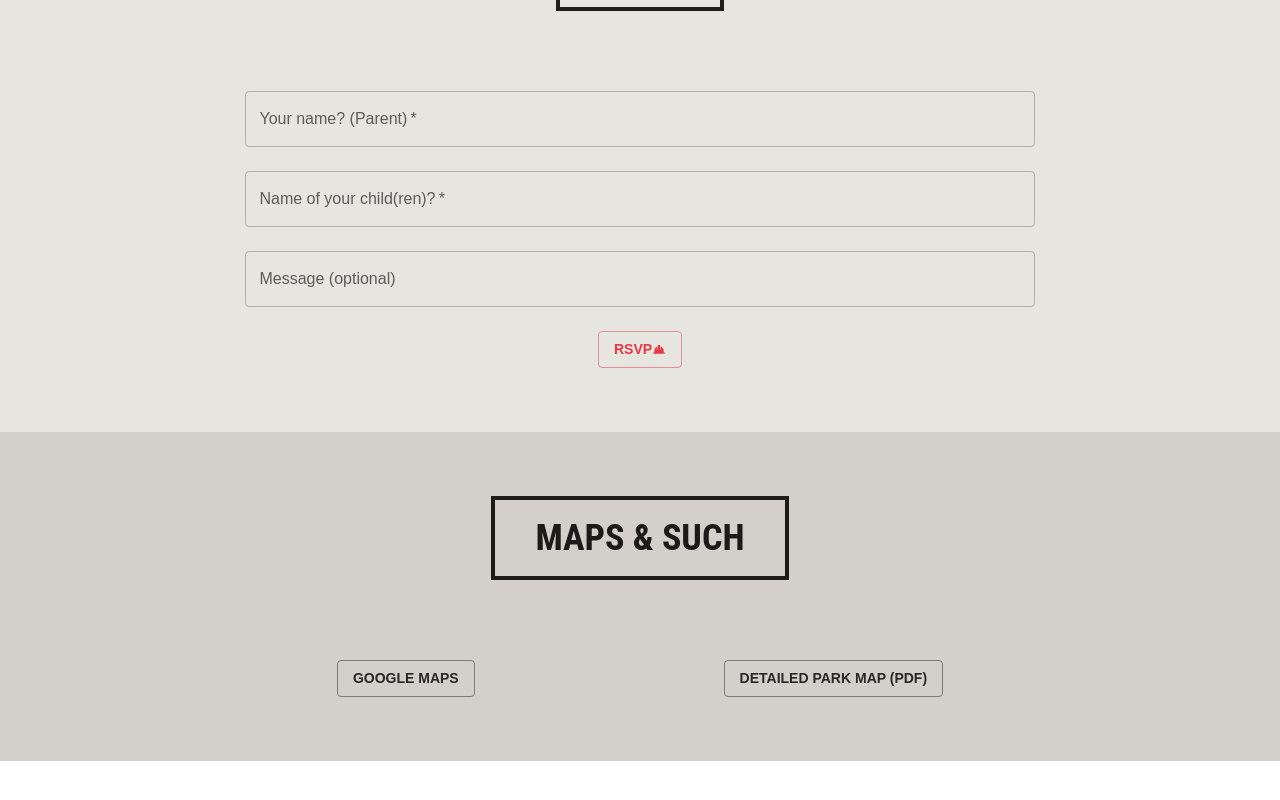
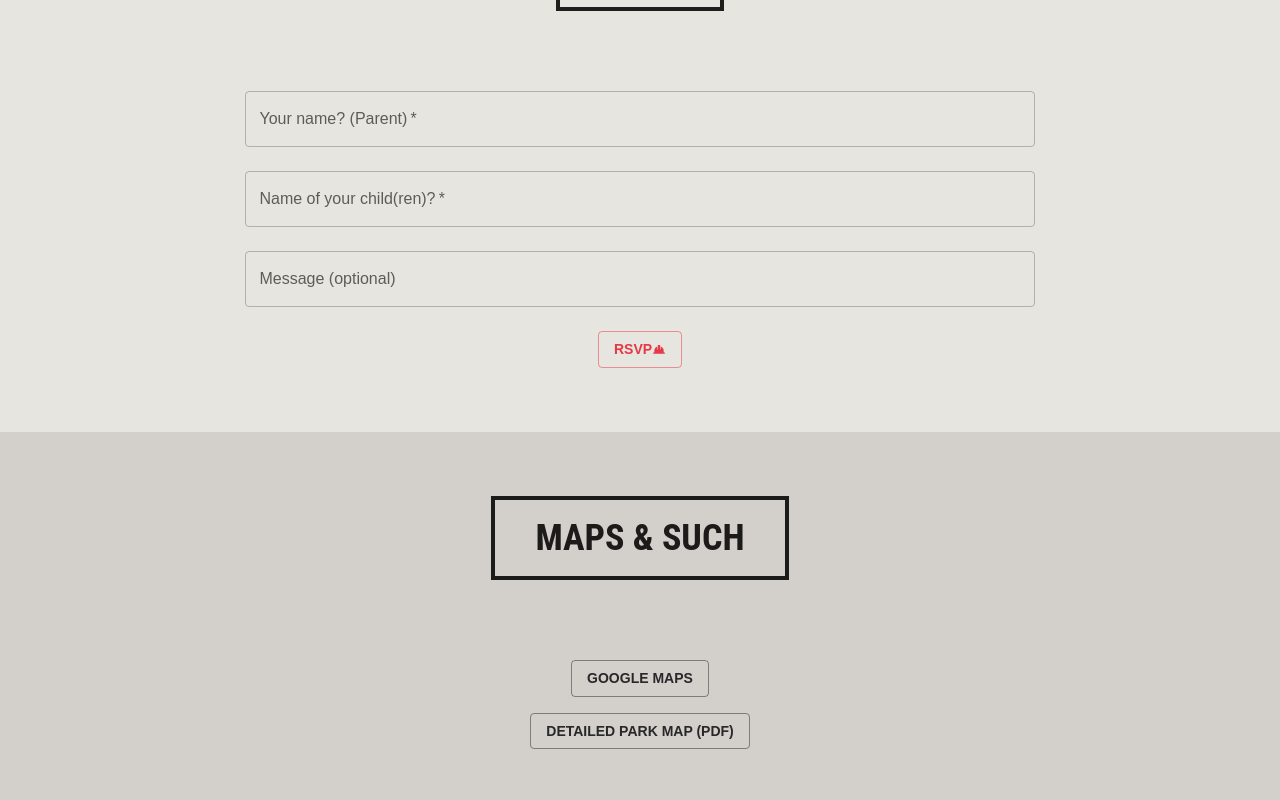
Before and after one commit to alanmcginnis/francismcginnis, a React (Create React App) app: page /two in a window 1280 px wide. Shown: the part 606-1406 px from the top of the page. Before the commit the page ends 1367 px from the top, so only its background shows below. Built offline with nearby package versions, Linux system fonts and the light colour scheme.

Commit message:
RSVP and Maps

```diff
--- a/src/pages/two/Details.js
+++ b/src/pages/two/Details.js
@@ -51,7 +51,8 @@ function Details() {
         <Container
           sx={{
             display: "flex",
-            justifyContent: "space-evenly",
+            flexDirection: "column",
+            alignItems: "center",
           }}
         >
           <Button
@@ -68,6 +69,7 @@ function Details() {
             variant="outlined"
             size="medium"
             role="link"
+            sx={{ mt: 2 }}
             onClick={() =>
               openInNewTab(
                 "https://www.oregonmetro.gov/sites/default/files/2016/06/13/Shahala-Shelter-A.pdf"
--- a/src/pages/two/Hero.js
+++ b/src/pages/two/Hero.js
@@ -8,7 +8,8 @@ export default function ProductHero() {
   return (
     <HeroLayout
       sxBackground={{
-        backgroundColor: "#e7bb41", // Average color of the background image.
+        backgroundColor: "#e7bb41",
+        textAlign: "center", // Average color of the background image.
       }}
     >
       <Typography color="inherit" align="center" variant="h2" marked="center">
```
